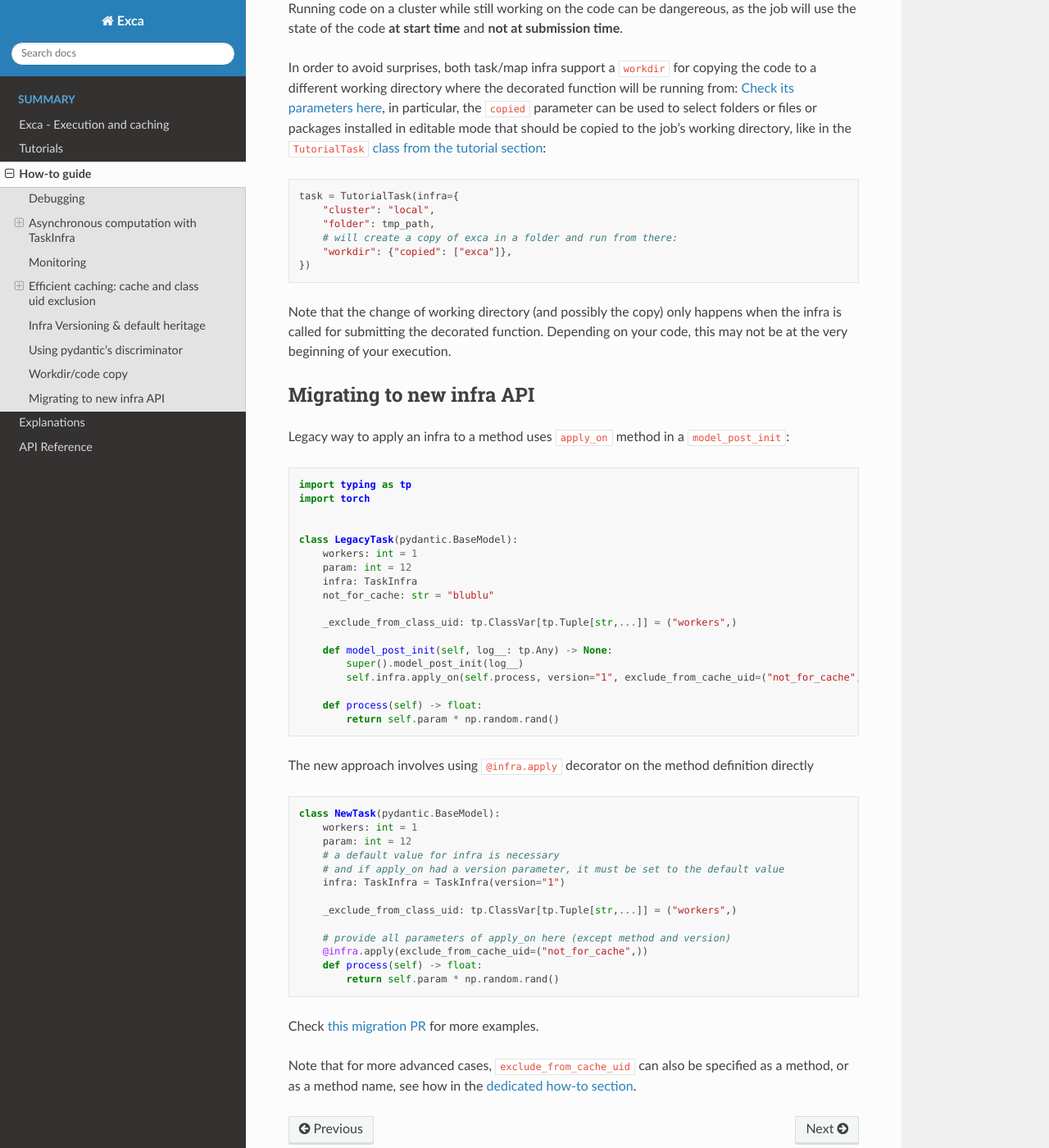
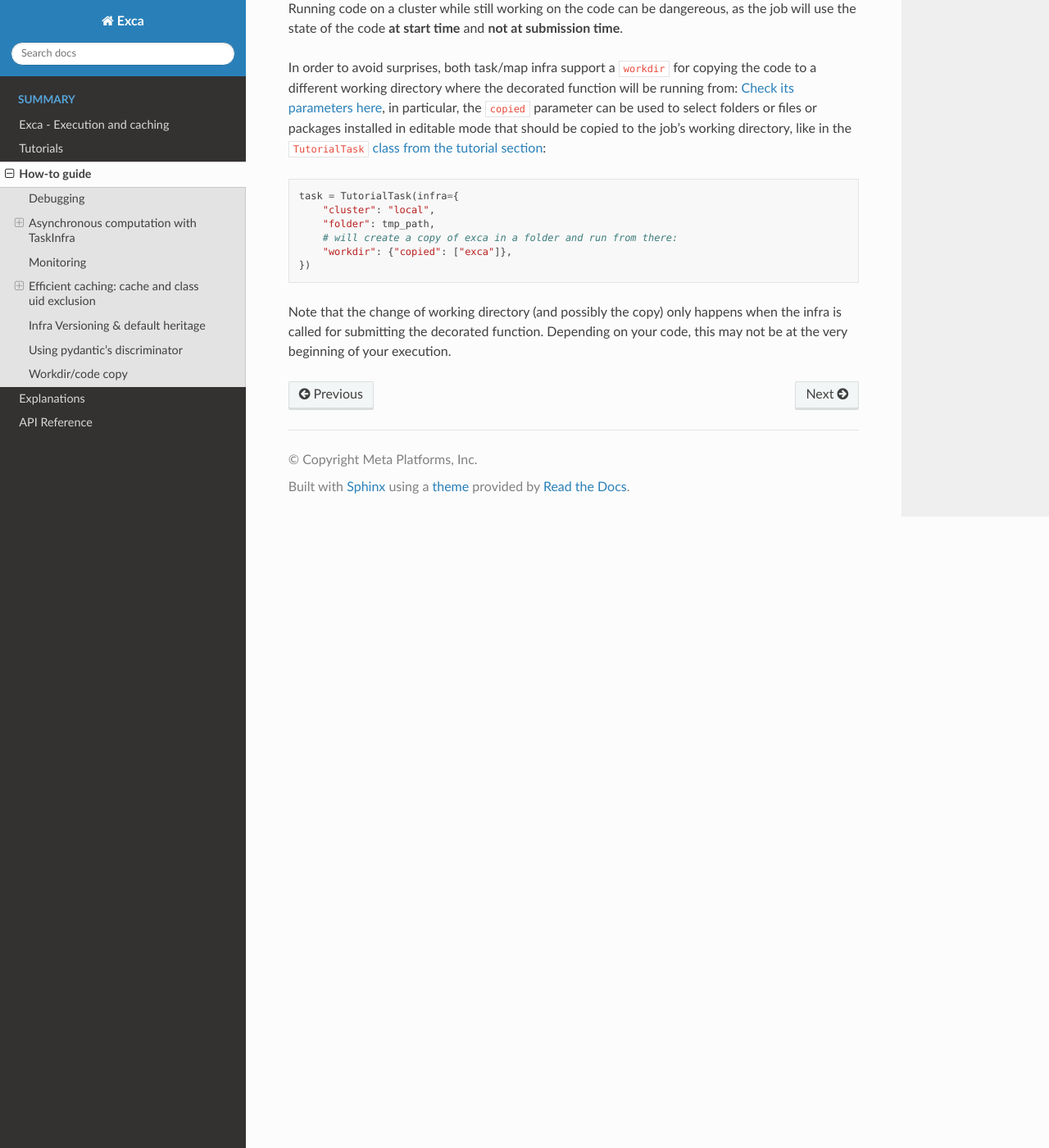
Before and after one commit to facebookresearch/exca, a Sphinx documentation site: the page built from docs/infra/howto.md, in a window 1280 px wide and 1400 px high, scrolled down 5447 px. Shown: the whole window at 82% size. Built offline with Sphinx 7.4.7 and the Read the Docs theme 3.1.0, drawn with Linux system fonts in a browser that asks for light colours.

Commit message:
Clean up doc

````diff
--- a/docs/infra/howto.md
+++ b/docs/infra/howto.md
@@ -231,52 +231,3 @@ task = TutorialTask(infra={
 ```
 
 Note that the change of working directory (and possibly the copy) only happens when the infra is called for submitting the decorated function. Depending on your code, this may not be at the very beginning of your execution.
-
-
-## Migrating to new infra API
-(migrating)=
-
-
-Legacy way to apply an infra to a method uses `apply_on` method in a `model_post_init`:
-```python
-import typing as tp
-import torch
-
-
-class LegacyTask(pydantic.BaseModel):
-    workers: int = 1
-    param: int = 12
-    infra: TaskInfra
-    not_for_cache: str = "blublu"
-
-    _exclude_from_class_uid: tp.ClassVar[tp.Tuple[str,...]] = ("workers",)
-
-    def model_post_init(self, log__: tp.Any) -> None:
-        super().model_post_init(log__)
-        self.infra.apply_on(self.process, version="1", exclude_from_cache_uid=("not_for_cache",))
-
-    def process(self) -> float:
-        return self.param * np.random.rand()
-```
-
-The new approach involves using `@infra.apply` decorator on the method definition directly
-
-```python continuation
-class NewTask(pydantic.BaseModel):
-    workers: int = 1
-    param: int = 12
-    # a default value for infra is necessary
-    # and if apply_on had a version parameter, it must be set to the default value
-    infra: TaskInfra = TaskInfra(version="1")
-
-    _exclude_from_class_uid: tp.ClassVar[tp.Tuple[str,...]] = ("workers",)
-
-    # provide all parameters of apply_on here (except method and version)
-    @infra.apply(exclude_from_cache_uid=("not_for_cache",))
-    def process(self) -> float:
-        return self.param * np.random.rand()
-```
-
-Check [this migration PR](https://github.com/facebookresearch/brainai/pull/881/files) for more examples.
-
-Note that for more advanced cases, `exclude_from_cache_uid` can also be specified as a method, or as a method name, see how in the [dedicated how-to section](howto-efficient-caching).
--- a/docs/infra/reference.rst
+++ b/docs/infra/reference.rst
@@ -16,6 +16,11 @@ API Reference
 Associated classes and functions
 --------------------------------
 
+.. autoclass:: exca.slurm.SubmititMixin
+    :members:
+    :inherited-members:
+    :exclude-members: model_post_init, model_fields, model_computed_fields, model_config, model_construct, model_copy, model_dump, model_dump_json, model_extra, model_fields_set, model_json_schema, model_parametrized_name, model_rebuild, model_validate, model_validate_json, model_validate_strings, copy, apply_on
+
 .. autoclass:: exca.workdir.WorkDir
     :members:
     :exclude-members: model_post_init, model_fields, model_computed_fields, model_config
````
Also changed, not shown: README.md (+2 -2 lines), docs/infra/introduction.md (+1 -0 lines), docs/infra/tutorials.md (+1 -1 lines), 4 other files.
